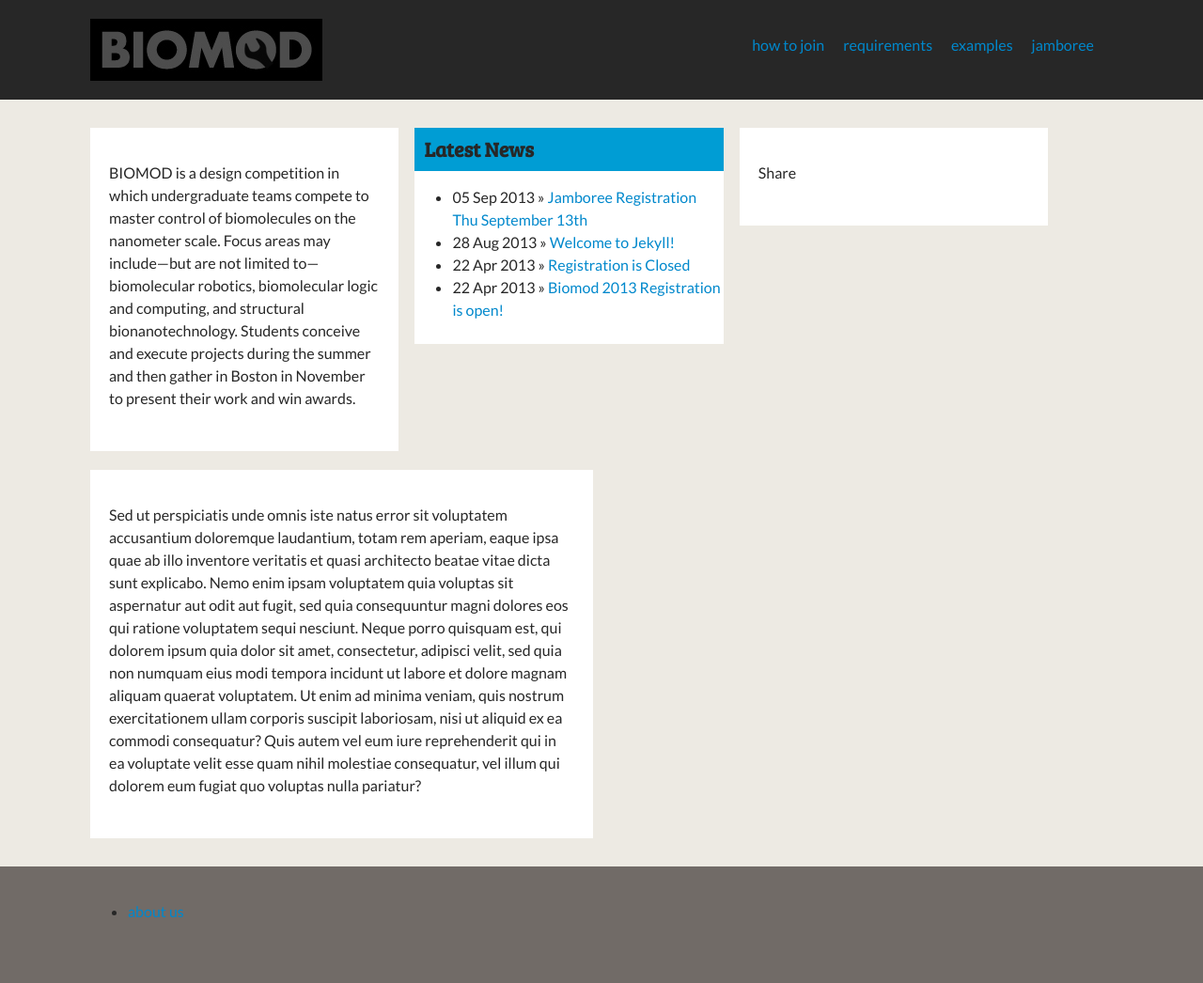
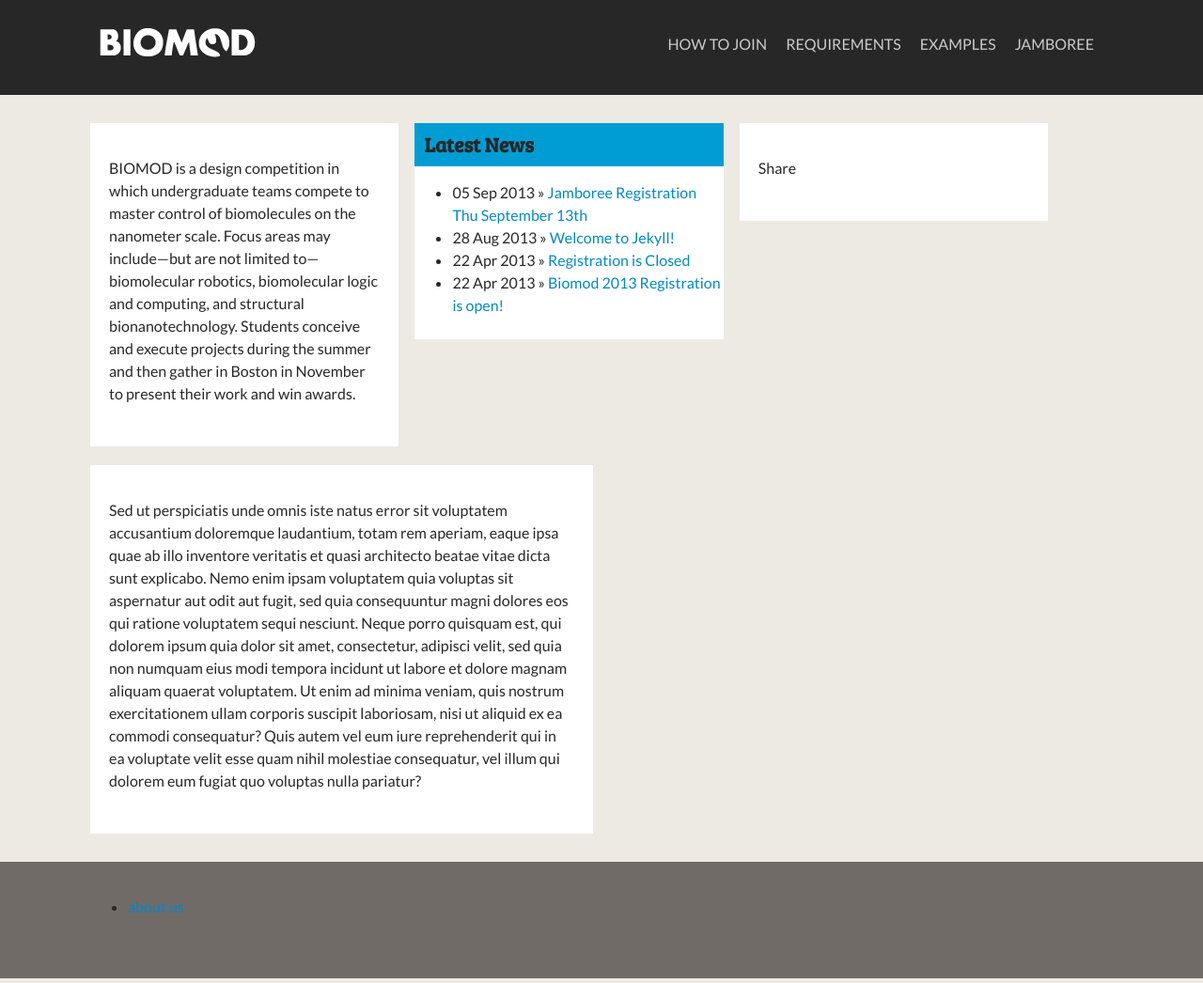
Before and after one commit to sdouglas/biomod, a Jekyll site: the page built from index.html, in a window 1280 px wide. Shown: the whole page at 94% size. Built offline with Jekyll 4.4.1, drawn with Linux system fonts in a browser that asks for light colours; Markdown is read by kramdown in place of the engine named in the settings.

Commit message:
minor tweaks, the better logo. will space out the letters of the logo subtlely.. at a smaller size itll look better.

```diff
--- a/assets/css/colors.css
+++ b/assets/css/colors.css
@@ -1 +1 @@
-header{background:#272727}body{background:#edeae3}footer{background:#716b67}section{background:white}section p{padding:20px}section header{background:#009dd4}div.third{background:white}#biomod-logo-dark{background:url(../images/biomod-logo-dark.jpg) no-repeat;height:66px;width:247px;display:block;text-align:-10000px}
+header{background:#272727}body{background:#edeae3}footer{background:#716b67}section{background:white}section p{padding:20px}section header{background:#009dd4}div.third{background:white}#biomod-logo-dark{background:url(../images/biomod_logo.png) no-repeat;height:50px;display:block;text-align:-10000px}
--- a/assets/scss/colors.scss
+++ b/assets/scss/colors.scss
@@ -28,9 +28,9 @@ div.third{background:white}
 
 
 #biomod-logo-dark{
-	background:url(../images/biomod-logo-dark.jpg) no-repeat;
-	height:66px;
-	width:247px;
+	background:url(../images/biomod_logo.png) no-repeat;
+	height:50px;
+	//width:px;
 	display:block;
 	text-align:-10000px;
 }
--- a/assets/scss/typo.scss
+++ b/assets/scss/typo.scss
@@ -79,7 +79,11 @@ ol {
 
 ul.horizontal {
     float:right;
-
+    font-size:16px;
+    line-height:21px;
+    text-transform:uppercase;
+    a:link,a:visited {color:#ccc}
+    a:hover {color:white}
     li {
       display: inline;
       list-style-type: none;
```
Also changed, not shown: assets/css/typo.css (+1 -1 lines), assets/css/style.css, assets/images/biomod-logo-dark.jpg (deleted), assets/images/biomod_logo.png (added), 1 other file.
